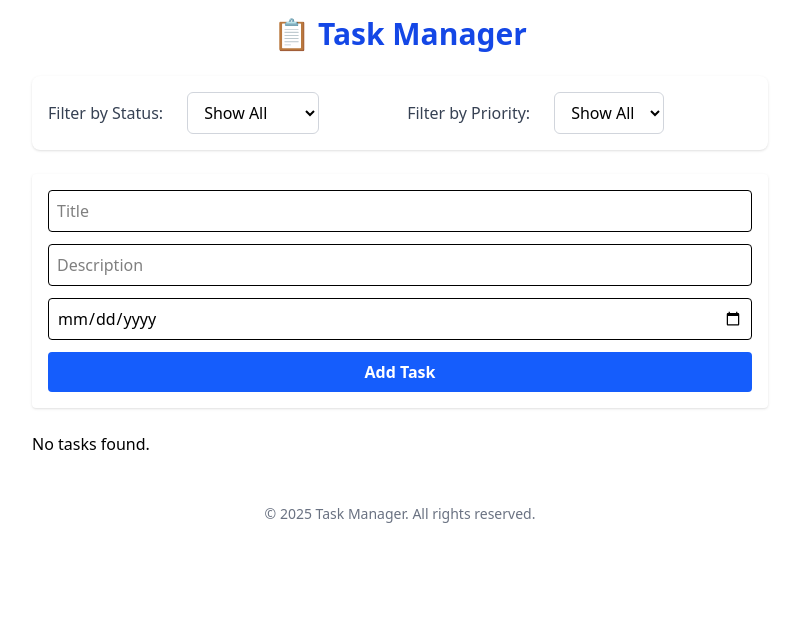
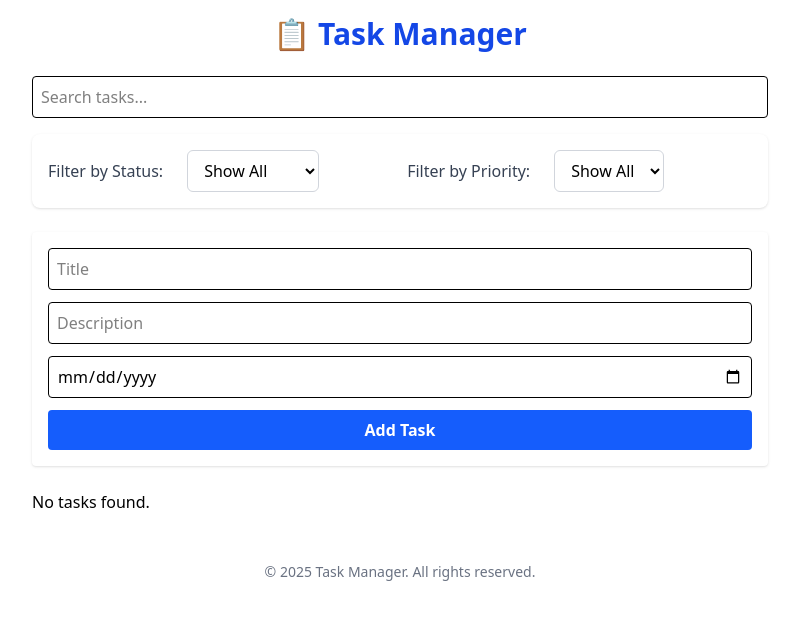
Before and after one commit to MeronTeweldebrhan/Task-dashboard, a React (Vite) app: page / in a window 1280 px wide. Shown: the top 620 px of the page, without its empty margins (240-1039 px from the left). Built offline with nearby package versions, Linux system fonts and the light colour scheme.

Commit message:
Add search tasks functionaltiy

```diff
--- a/src/components/Dashboard.tsx/Dashboard.tsx
+++ b/src/components/Dashboard.tsx/Dashboard.tsx
@@ -3,7 +3,7 @@ import TaskForm from "../TaskForm/TaskForm";
 import TaskFilter from "../TaskFilter/TaskFilter";
 import TaskList from "../TaskList/TaskList";
 import type { Task, TaskPriority, TaskStatus } from "../../types/Index";
-import { filterTasks,updateTask} from "../../utils/taskUtils";
+import { filterTasks,updateTask,searchTasks} from "../../utils/taskUtils";
 
 const LOCAL_STORAGE_KEY = "tasks";
 
@@ -11,12 +11,13 @@ const Dashboard: React.FC = () => {
   const [tasks, setTasks] = useState<Task[]>([]);
   const [statusFilter, setStatusFilter] = useState<TaskStatus | "all">("all");
   const [priorityFilter, setPriorityFilter] = useState<TaskPriority | "all">("all");
-
+  const [searchTerm, setSearchTerm] = useState("");
+// Load tasks from localStorage on initial render
   useEffect(() => {
     const storedTasks = JSON.parse(localStorage.getItem(LOCAL_STORAGE_KEY) || "[]");
     setTasks(storedTasks);
   }, []);
-
+// Update task status to "overdue" if due date has passed
   useEffect(() => {
     const interval = setInterval(() => {
       const updatedTasks = tasks.map((task) => {
@@ -36,9 +37,13 @@ const Dashboard: React.FC = () => {
     setTasks(updated);
     localStorage.setItem(LOCAL_STORAGE_KEY, JSON.stringify(updated));
   };
+// Filter tasks based on status and priority
+  // and then search tasks based on the search term
+  const filtered = filterTasks(tasks, statusFilter, priorityFilter);
+  const searched = searchTasks(filtered, searchTerm);
 
-  const filtered = filterTasks(tasks, statusFilter, priorityFilter);
-
+  // Function to edit an existing task
+  // It updates the task in the state and localStorage
 const editTask = (updatedTask: Task) => {
   const updated = updateTask(tasks, updatedTask);
   setTasks(updated);
@@ -64,6 +69,13 @@ const editTask = (updatedTask: Task) => {
   return (
     <div className="max-w-3xl mx-auto p-4">
       <h1 className="text-3xl font-bold mb-6 text-center text-blue-700">📋 Task Manager</h1>
+      <input
+  type="text"
+  className="w-full mb-4 p-2 border rounded"
+  placeholder="Search tasks..."
+  value={searchTerm}
+  onChange={e => setSearchTerm(e.target.value)}
+/>
       <TaskFilter
         onStatusFilterChange={setStatusFilter}
         onPriorityFilterChange={setPriorityFilter}
@@ -72,7 +84,7 @@ const editTask = (updatedTask: Task) => {
       />
       <TaskForm onAddTask={addTask} />
       <TaskList
-        tasks={filtered}
+        tasks={searched}
         onStatusChange={updateStatus}
         onPriorityChange={updatePriority}
         onEdit={editTask}
--- a/src/utils/taskUtils.ts
+++ b/src/utils/taskUtils.ts
@@ -9,7 +9,7 @@ export function filterTasks(tasks: Task[], statusFilter: TaskStatus | "all", pri
 }
 
 
-
+// Function to search tasks by title or description
 export function searchTasks(tasks: Task[], query: string) {
   if (!query.trim()) return tasks;
   const lower = query.toLowerCase();
@@ -18,7 +18,7 @@ export function searchTasks(tasks: Task[], query: string) {
     task.description.toLowerCase().includes(lower)
   );
 }
-
+/// Validation function for task properties
 export function validateTask({ title, description, dueDate }: { title: string, description: string, dueDate: string }) {
   const errors: { title?: string; description?: string; dueDate?: string } = {};
   if (!title) errors.title = "Title is required.";
```
